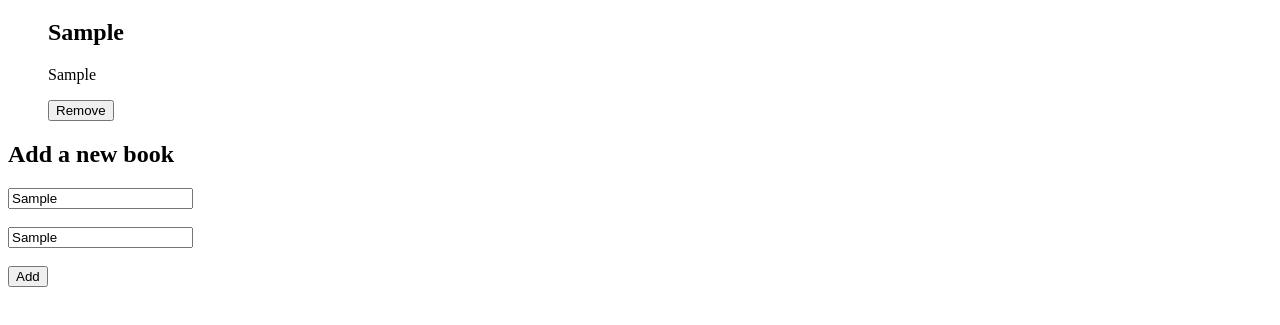
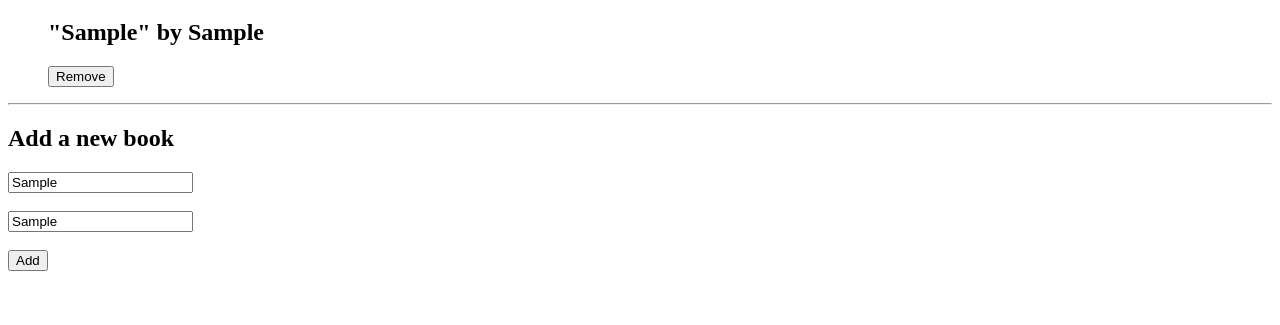
Before and after one commit to OscarFMdev/awesomeBooks, a plain HTML site: page index.html in a window 1280 px wide. Both pictures are taken after typing "Sample", "Sample" into the empty fields and a click on the button "Add". Shown: the part 61-386 px from the top of the page. Drawn offline with Linux system fonts and the light colour scheme.

Commit message:
Add selectors in main.js and index.html files

```diff
--- a/index.html
+++ b/index.html
@@ -15,6 +15,8 @@
 
     </ul>
 
+    <hr>
+
     <form class="add-book">
       <h2>Add a new book</h2>
       <input type="text" placeholder="Title" class="book-name" required>
--- a/main.js
+++ b/main.js
@@ -17,9 +17,10 @@
 
   displayBooks() {
     bookList.innerHTML = this.booksArray.map((book, i) => `
-      <li class="book">
-        <h2 class="book-title">${book.name}</h2>
-        <p class="book-author">${book.author}</p>
+      <li class="book element-${i % 2}">
+        <div class="text">
+        <h2 class="book-info">"${book.name}" by ${book.author}</h2>
+        </div>
         <button class="remove-book" data-index=${i}>Remove</button>
       </li>
       `).join('');
```
